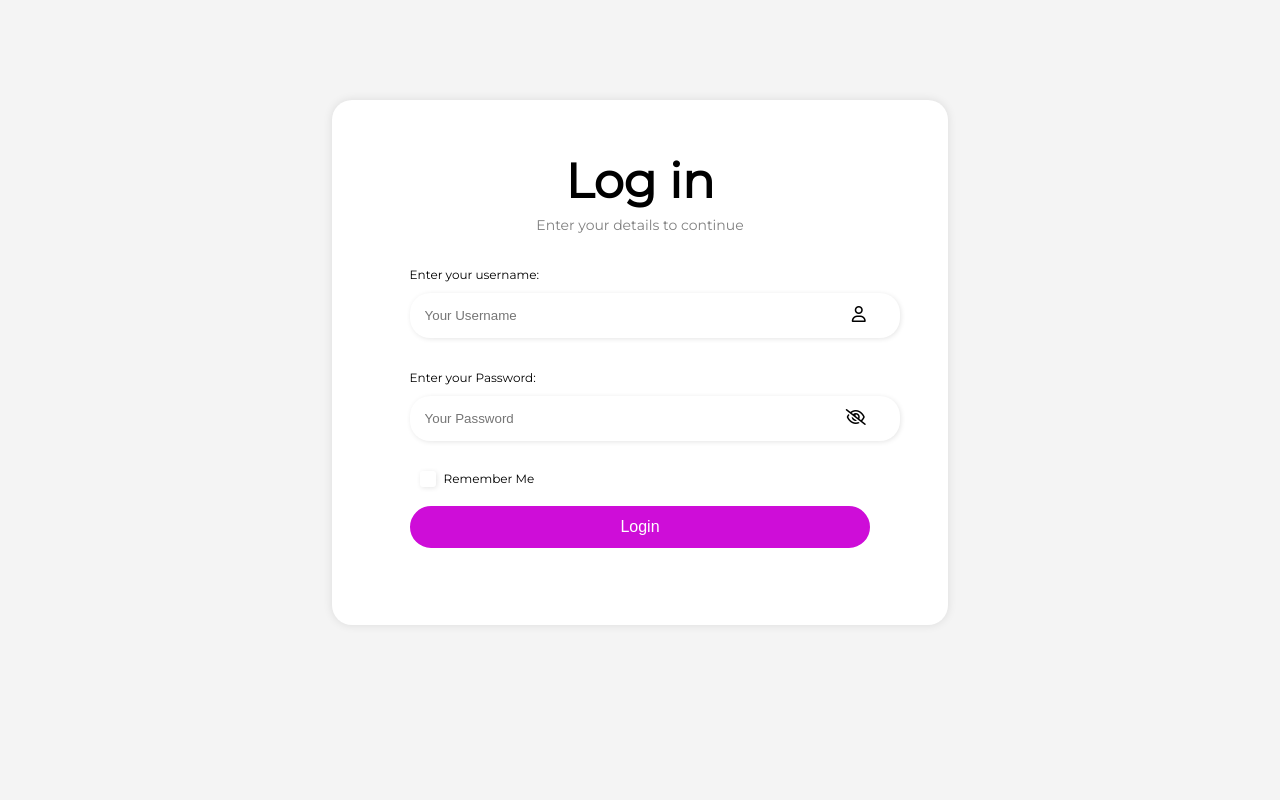
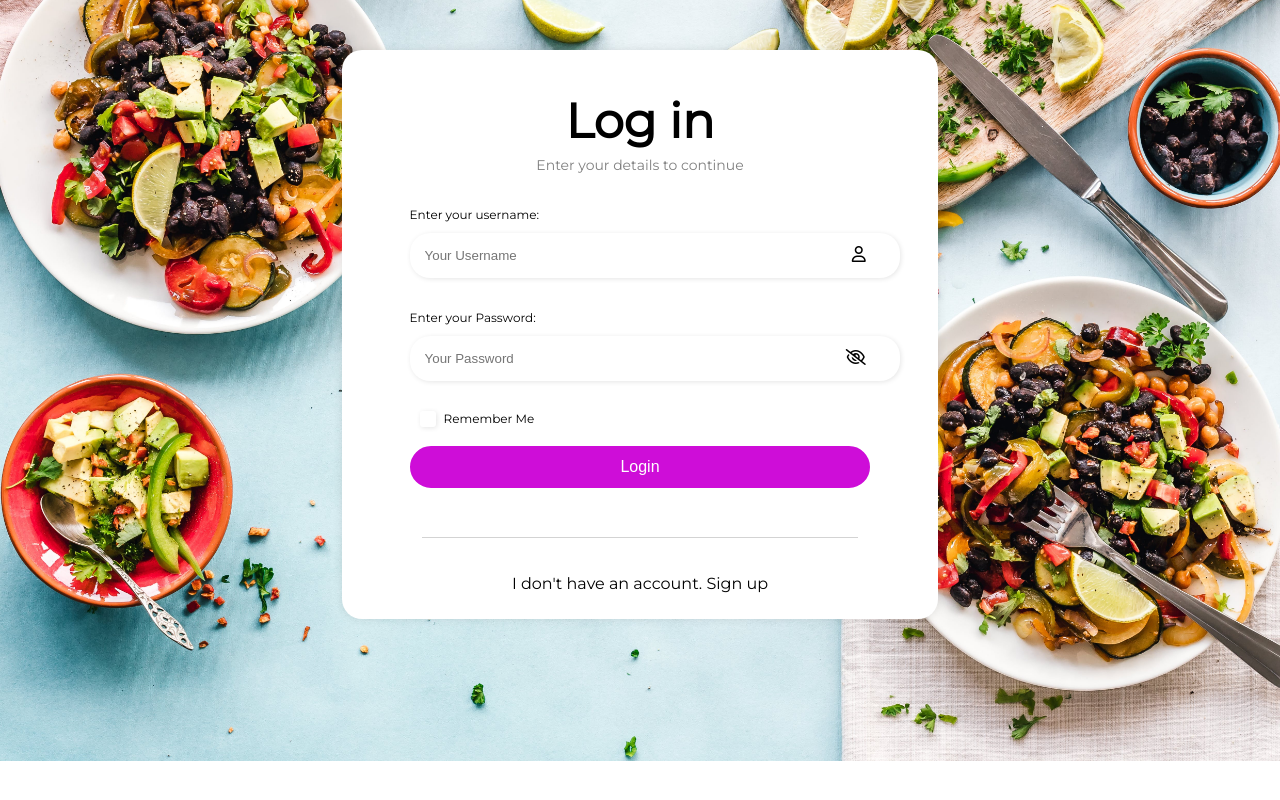
Before and after one commit to partypankes/WebTecnologiesProject, a PHP site: page /login_page.php in a window 1280 px wide. Run offline with PHP 8.4, Linux system fonts and the light colour scheme; some libraries are stand-ins or nearby versions.

Commit message:
login css adjustment

```diff
--- a/login/login_page.css
+++ b/login/login_page.css
@@ -6,7 +6,10 @@
 }
 
 body {
-    background-color: #f4f4f4;
+    background-image: url('sfondo.jpg');
+    background-size: cover;
+    background-repeat: no-repeat;
+    background-position: center center;
     margin: 0;
     padding: 0;
     font-family: "MontSerrat T";
@@ -15,8 +18,8 @@ body {
 .login-container {
     max-width: 45%;
     height: auto;
-    margin: 100px auto;
-    padding: 20px;
+    margin: 50px auto;
+    padding: 10px;
     background-color: #fff;
     border-radius: 20px;
     box-shadow: 0 0 10px rgba(0, 0, 0, 0.1);
@@ -41,8 +44,7 @@ body {
 .login-container .login-data{
     display: flex;
     flex-direction: column;
-    padding: 10%;
-    padding-top: 0;
+    padding: 0 10%;
 }
 
 .login-container .login-data label{
@@ -175,3 +177,16 @@ input {
     border: 2px solid #252525;
     color: #252525;
 }
+
+.divider {
+    border: 0;
+    height: 1px;
+    background-color: lightgrey;
+    margin: 50px 70px 20px;
+}
+
+.no-account {
+    display: flex;
+    justify-content: center;
+    align-items: center;
+}
--- a/login/login_page.php
+++ b/login/login_page.php
@@ -46,6 +46,14 @@
 
     </form>
     </div>
+
+    <hr class="divider" />
+
+    <div class="no-account">
+        <p> I don't have an account. Sign up</p>
+
+    </div>
+
 </div>
 <script src="login_validation.js"></script>
 </body>
```
Also changed, not shown: login/sfondo.jpg (added).
